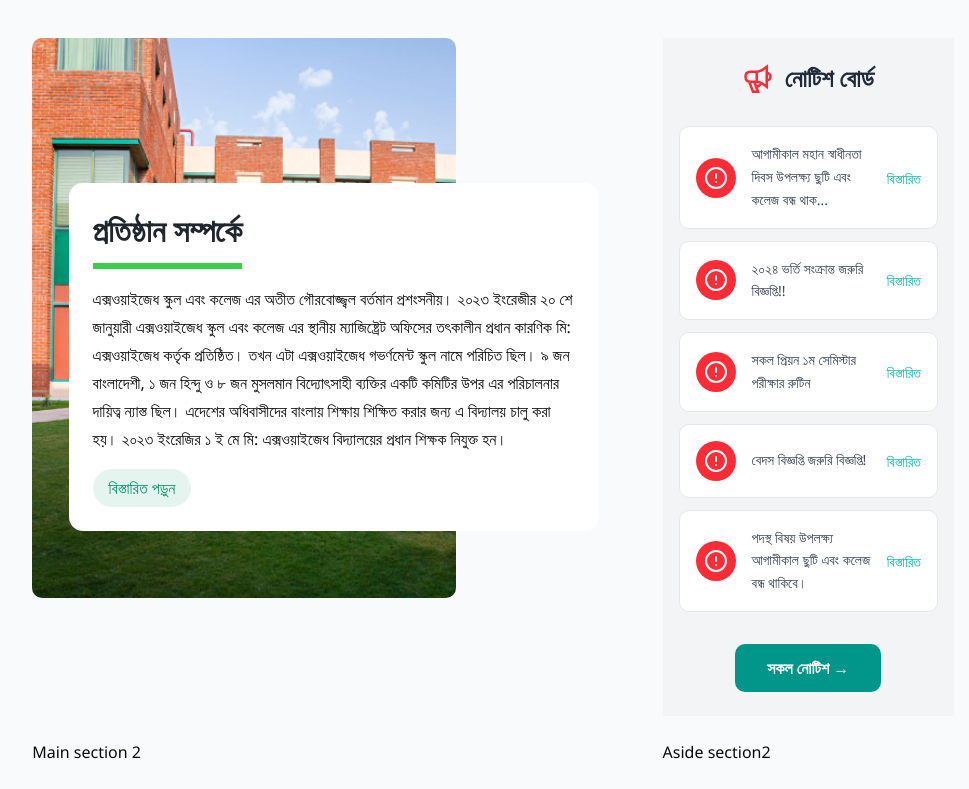
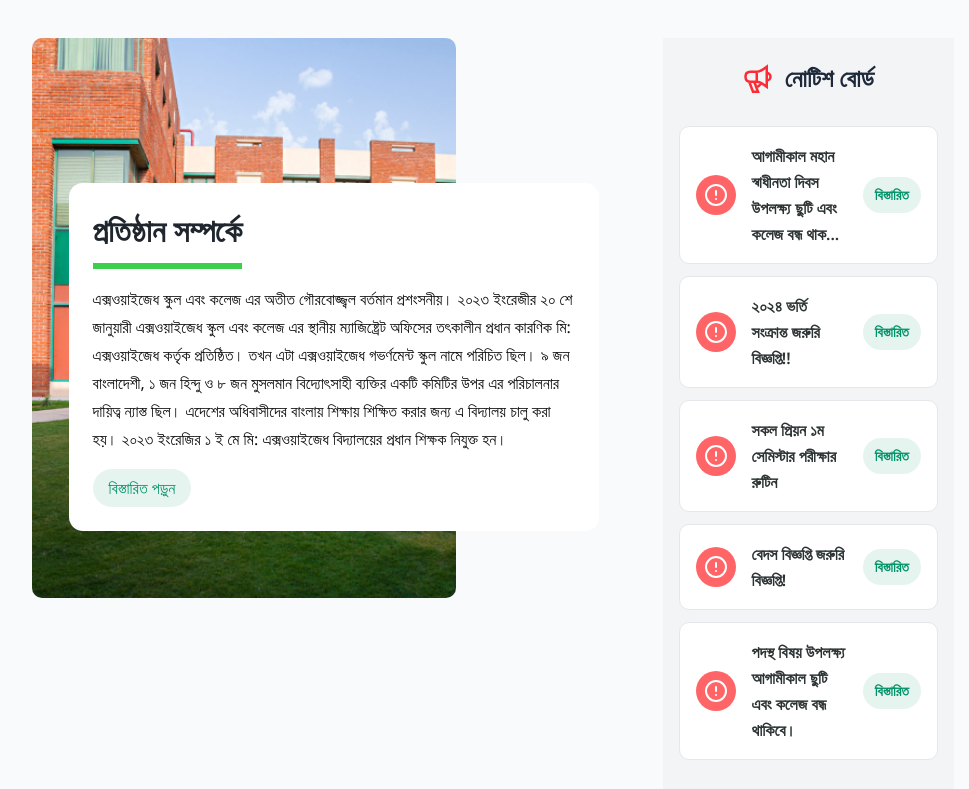
Before and after one commit to Samiul821/eduinstitute-project, a Next.js app: page /public in a window 1280 px wide. Shown: the part 691-1480 px from the top of the page, without its empty margins (147-1116 px from the left). Built offline with nearby package versions, Linux system fonts and the light colour scheme.

Commit message:
btn hover change

```diff
--- a/src/components/NoticeBoard.jsx
+++ b/src/components/NoticeBoard.jsx
@@ -1,7 +1,6 @@
 import { GrAnnounce } from "react-icons/gr";
 import { AlertCircle } from "lucide-react";
 
-// JS version, interface বাদ দেওয়া হলো
 const notices = [
   {
     id: 1,
@@ -27,7 +26,7 @@ const notices = [
 
 export default function NoticeBoard() {
   return (
-    <div className="py-6 px-4 bg-gray-100">
+    <div className="py-6 px-4 bg-gray-100 w-full">
       {/* Header */}
       <div className="mb-8">
         <h2 className="text-2xl font-bold text-center flex items-center justify-center gap-3">
@@ -37,27 +36,36 @@ export default function NoticeBoard() {
       </div>
 
       {/* Notices List */}
-      <div className="max-w-2xl mx-auto space-y-3 mb-8">
+      <div className="space-y-3 mb-8">
         {notices.map((notice) => (
           <div
             key={notice.id}
-            className="flex items-center gap-4 p-4 bg-white border border-gray-200 rounded-lg hover:shadow-sm transition-shadow"
+            className="flex items-center gap-4 p-4 bg-white border border-gray-200 rounded-lg
+                       hover:shadow-lg hover:-translate-y-1 transition-all duration-300 ease-in-out"
           >
             {/* Red Alert Icon */}
             <div className="flex-shrink-0">
-              <div className="w-10 h-10 bg-red-500 rounded-full flex items-center justify-center">
+              <div
+                className="w-10 h-10 bg-red-400 rounded-full flex items-center justify-center
+                              hover:bg-red-500 transition-colors duration-300 ease-in-out"
+              >
                 <AlertCircle className="w-6 h-6 text-white" />
               </div>
             </div>
 
             {/* Notice Text */}
             <div className="flex-grow">
-              <p className="text-gray-700 text-sm leading-relaxed">{notice.title}</p>
+              <p className="text-[#2c3333] font-semibold leading-relaxed">
+                {notice.title}
+              </p>
             </div>
 
             {/* Details Link */}
             <div className="flex-shrink-0">
-              <button className="text-teal-500 hover:text-teal-600 font-medium text-sm whitespace-nowrap">
+              <button
+                className="py-2 px-3 rounded-full text-[#019267] bg-[#e6f4f0] text-sm font-semibold
+                                 hover:text-white hover:bg-[#019267] transition-colors duration-300 ease-in-out"
+              >
                 বিস্তারিত
               </button>
             </div>
@@ -67,7 +75,10 @@ export default function NoticeBoard() {
 
       {/* All Notices Button */}
       <div className="flex justify-center">
-        <button className="bg-teal-600 hover:bg-teal-700 text-white font-bold py-3 px-8 rounded-lg transition-colors">
+        <button
+          className="py-[13px] px-4 font-semibold rounded-xl text-white bg-[#019267]
+                           hover:text-[#019267] hover:bg-[#e6f4f0] transition-colors duration-300 ease-in-out"
+        >
           সকল নোটিশ →
         </button>
       </div>
```
